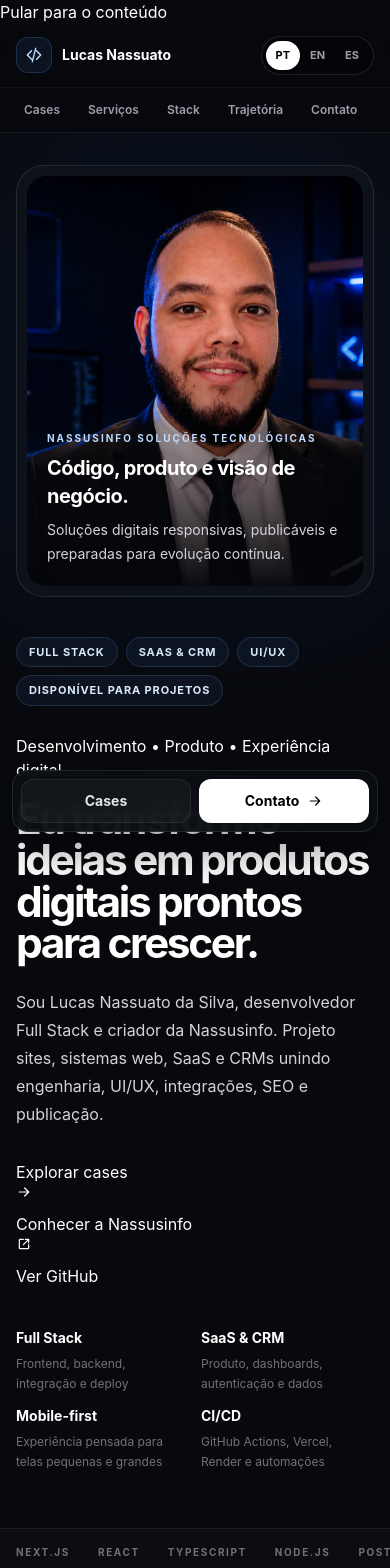
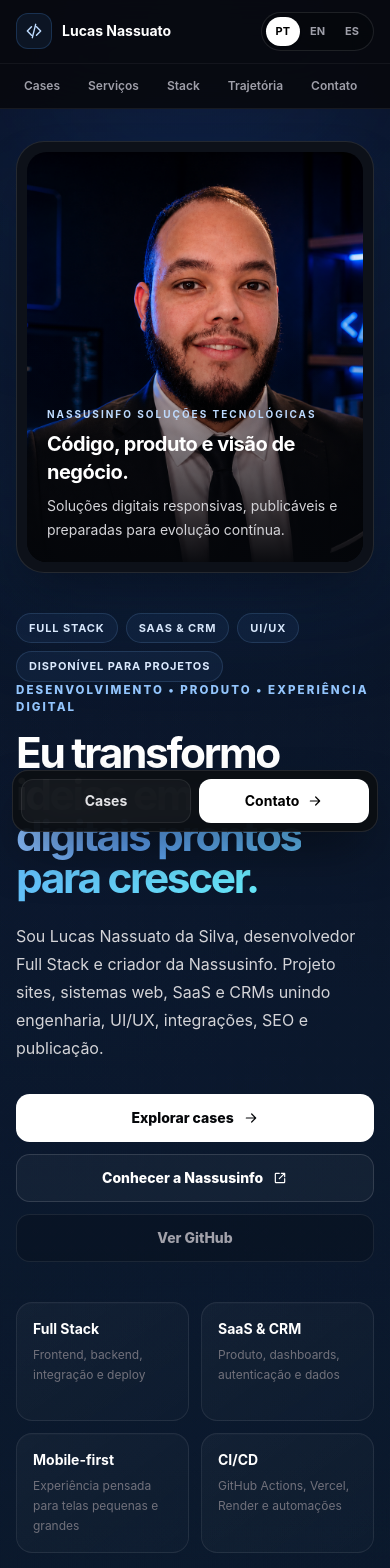
Before and after one commit to lucasnassuato2025-cloud/portfolio-lucas, a Next.js app: page / in a window 390 px wide. Shown: the top 1568 px of the page. Built offline with nearby package versions, Linux system fonts and the light colour scheme.

Commit message:
style: add premium responsive portfolio system

```diff
--- a/app/globals.css
+++ b/app/globals.css
@@ -1,4 +1,12 @@
 @import "tailwindcss";
+
+:root {
+  --bg: #07090d;
+  --surface: #0c1017;
+  --surface-soft: rgba(255, 255, 255, 0.028);
+  --border: rgba(255, 255, 255, 0.08);
+  --blue: #60a5fa;
+}
 
 * {
   box-sizing: border-box;
@@ -7,25 +15,244 @@
 html {
   overflow-x: hidden;
   scroll-behavior: smooth;
+  background: var(--bg);
 }
 
 body {
   margin: 0;
   overflow-x: hidden;
-  background: #08090d;
+  background: var(--bg);
   color: white;
+  font-family: Inter, ui-sans-serif, system-ui, -apple-system, BlinkMacSystemFont, "Segoe UI", sans-serif;
   text-rendering: optimizeLegibility;
+  -webkit-font-smoothing: antialiased;
 }
 
 a {
   text-decoration: none;
 }
 
+button,
+a {
+  -webkit-tap-highlight-color: transparent;
+}
+
 ::selection {
-  background: rgba(59, 130, 246, 0.35);
+  background: rgba(96, 165, 250, 0.3);
+  color: white;
 }
 
 :focus-visible {
-  outline: 2px solid #60a5fa;
+  outline: 2px solid #93c5fd;
   outline-offset: 3px;
 }
+
+.site-shell {
+  position: relative;
+  isolation: isolate;
+  background:
+    radial-gradient(circle at 12% 7%, rgba(37, 99, 235, 0.12), transparent 28%),
+    radial-gradient(circle at 88% 20%, rgba(14, 165, 233, 0.08), transparent 24%),
+    radial-gradient(circle at 54% 88%, rgba(16, 185, 129, 0.055), transparent 30%),
+    linear-gradient(180deg, #07090d 0%, #090c12 46%, #07090d 100%);
+}
+
+.site-grid {
+  position: fixed;
+  inset: 0;
+  z-index: -2;
+  pointer-events: none;
+  opacity: 0.26;
+  background-image:
+    linear-gradient(to right, rgba(255, 255, 255, 0.022) 1px, transparent 1px),
+    linear-gradient(to bottom, rgba(255, 255, 255, 0.02) 1px, transparent 1px);
+  background-size: 54px 54px;
+  mask-image: linear-gradient(to bottom, black, transparent 82%);
+}
+
+.site-glow {
+  position: fixed;
+  top: -20rem;
+  left: 50%;
+  z-index: -3;
+  width: 70rem;
+  height: 44rem;
+  transform: translateX(-50%);
+  pointer-events: none;
+  background: radial-gradient(circle, rgba(37, 99, 235, 0.11), transparent 62%);
+  filter: blur(24px);
+}
+
+.skip-link {
+  position: fixed;
+  left: 1rem;
+  top: 1rem;
+  z-index: 100;
+  transform: translateY(-180%);
+  border-radius: 0.75rem;
+  background: white;
+  padding: 0.75rem 1rem;
+  color: black;
+  font-size: 0.875rem;
+  font-weight: 800;
+  transition: transform 160ms ease;
+}
+
+.skip-link:focus {
+  transform: translateY(0);
+}
+
+.section-wrap {
+  width: 100%;
+  max-width: 1440px;
+  margin-inline: auto;
+  padding: 4.5rem 1rem;
+}
+
+.section-eyebrow {
+  margin: 0;
+  color: #93c5fd;
+  font-size: 0.72rem;
+  font-weight: 800;
+  letter-spacing: 0.18em;
+  line-height: 1.5;
+  text-transform: uppercase;
+}
+
+.text-gradient {
+  color: transparent;
+  background: linear-gradient(105deg, #bfdbfe 0%, #60a5fa 42%, #67e8f9 100%);
+  background-clip: text;
+  -webkit-background-clip: text;
+}
+
+.primary-button,
+.secondary-button,
+.ghost-button {
+  display: inline-flex;
+  min-height: 3rem;
+  align-items: center;
+  justify-content: center;
+  gap: 0.55rem;
+  border-radius: 0.85rem;
+  padding: 0.75rem 1.1rem;
+  font-size: 0.875rem;
+  font-weight: 800;
+  line-height: 1.2;
+  transition:
+    transform 180ms ease,
+    background-color 180ms ease,
+    border-color 180ms ease,
+    color 180ms ease;
+}
+
+.primary-button {
+  border: 1px solid rgba(255, 255, 255, 0.9);
+  background: white;
+  color: #05070a;
+}
+
+.primary-button:hover {
+  transform: translateY(-1px);
+  background: #dbeafe;
+  border-color: #dbeafe;
+}
+
+.secondary-button {
+  border: 1px solid rgba(255, 255, 255, 0.13);
+  background: rgba(255, 255, 255, 0.04);
+  color: white;
+}
+
+.secondary-button:hover {
+  transform: translateY(-1px);
+  border-color: rgba(147, 197, 253, 0.28);
+  background: rgba(96, 165, 250, 0.08);
+}
+
+.ghost-button {
+  border: 1px solid rgba(255, 255, 255, 0.08);
+  background: rgba(0, 0, 0, 0.16);
+  color: #a1a1aa;
+}
+
+.ghost-button:hover {
+  transform: translateY(-1px);
+  color: white;
+  border-color: rgba(255, 255, 255, 0.16);
+  background: rgba(255, 255, 255, 0.035);
+}
+
+.metric-card,
+.surface-card {
+  border: 1px solid var(--border);
+  background: linear-gradient(145deg, rgba(255, 255, 255, 0.035), rgba(255, 255, 255, 0.014));
+  box-shadow: inset 0 1px 0 rgba(255, 255, 255, 0.02);
+}
+
+.metric-card {
+  min-height: 7.4rem;
+  border-radius: 1rem;
+  padding: 1rem;
+}
+
+.surface-card {
+  border-radius: 1.1rem;
+}
+
+@media (min-width: 640px) {
+  .section-wrap {
+    padding: 6rem 1.5rem;
+  }
+}
+
+@media (min-width: 1024px) {
+  .section-wrap {
+    padding: 7rem 2rem;
+  }
+
+  .primary-button,
+  .secondary-button,
+  .ghost-button {
+    padding-inline: 1.25rem;
+  }
+}
+
+@media (min-width: 1280px) {
+  .section-wrap {
+    padding-inline: 3rem;
+  }
+}
+
+@media (max-width: 639px) {
+  .site-grid {
+    background-size: 40px 40px;
+    opacity: 0.2;
+  }
+
+  .section-wrap {
+    padding-top: 4rem;
+    padding-bottom: 4rem;
+  }
+
+  .primary-button,
+  .secondary-button,
+  .ghost-button {
+    width: 100%;
+  }
+}
+
+@media (prefers-reduced-motion: reduce) {
+  html {
+    scroll-behavior: auto;
+  }
+
+  *,
+  *::before,
+  *::after {
+    scroll-behavior: auto !important;
+    transition-duration: 0.01ms !important;
+    animation-duration: 0.01ms !important;
+    animation-iteration-count: 1 !important;
+  }
+}
```
